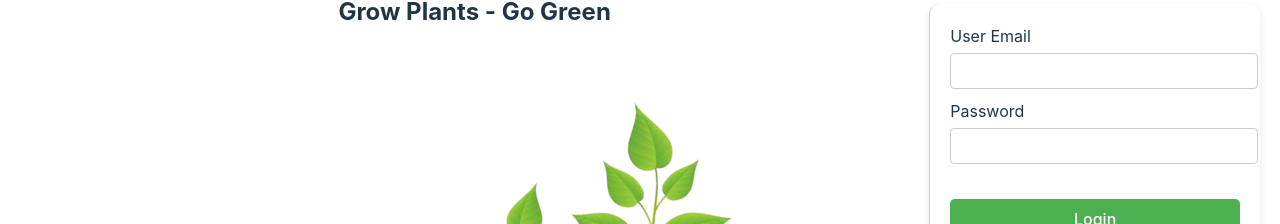
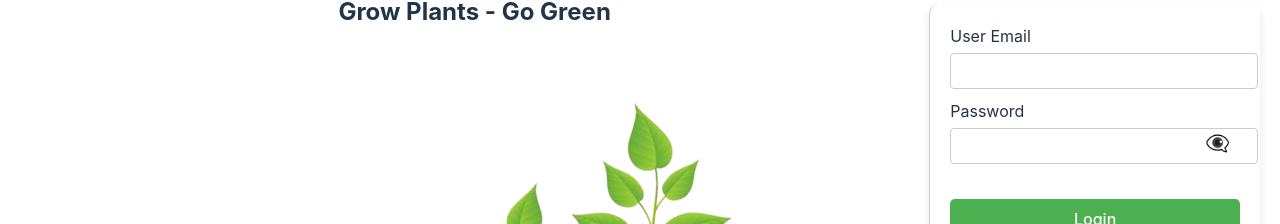
Before and after one commit to annagracep10/TinySprouts, a React (Vite) app: page / in a window 1280 px wide. Shown: the part 290-514 px from the top of the page. Built offline with nearby package versions, Linux system fonts and the light colour scheme.

Commit message:
Password view icon

```diff
--- a/src/components/LoginForm.jsx
+++ b/src/components/LoginForm.jsx
@@ -1,4 +1,5 @@
 import React, { useState } from "react";
+import PasswordInput from './PasswordInput';
 
 export const LoginForm = ({ setIsLogin, setUser }) => {
   const [userEmail, setUserEmail] = useState('');
@@ -60,7 +61,7 @@ export const LoginForm = ({ setIsLogin, setUser }) => {
           <label>User Email</label>
           <input type="email" required value={userEmail} onChange={(event) => setUserEmail(event.target.value)} />
           <label>Password</label>
-          <input type="password" required value={password} onChange={(event) => setPassword(event.target.value)} />
+          <PasswordInput password={password} setPassword={setPassword} />
         </div>
         <button type="submit">Login</button>
       </form>
--- /dev/null
+++ b/src/components/PasswordInput.jsx
@@ -0,0 +1,27 @@
+import React, { useState } from 'react';
+import '../styles/PasswordInput.css';
+
+const PasswordInput = ({ password, setPassword }) => {
+  const [showPassword, setShowPassword] = useState(false);
+
+  const toggleShowPassword = () => {
+    setShowPassword(!showPassword);
+  };
+
+  return (
+    <div className="password-input-container">
+      <input
+        type={showPassword ? 'text' : 'password'}
+        required
+        value={password}
+        onChange={(event) => setPassword(event.target.value)}
+        className="password-input"
+      />
+      <span className="eye-icon" onClick={toggleShowPassword}>
+        {showPassword ? '👁️' : '👁️‍🗨️'}
+      </span>
+    </div>
+  );
+};
+
+export default PasswordInput;
--- a/src/components/RegisterForm.jsx
+++ b/src/components/RegisterForm.jsx
@@ -1,4 +1,5 @@
 import React, { useState } from "react";
+import PasswordInput from './PasswordInput';
 
 export const RegisterForm = ({ setIsLogin }) => {
   const [userEmail, setUserEmail] = useState('');
@@ -48,7 +49,7 @@ export const RegisterForm = ({ setIsLogin }) => {
           <label>User Email</label>
           <input type="email" required value={userEmail} onChange={(event) => setUserEmail(event.target.value)} />
           <label>Password</label>
-          <input type="password" required value={userPassword} onChange={(event) => setUserPassword(event.target.value)} />
+          <PasswordInput password={userPassword} setPassword={setUserPassword} />
           <label>Role</label>
           <select value={userRole} required onChange={(event) => setUserRole(event.target.value)}>
             <option value="">Select Role</option>
--- /dev/null
+++ b/src/styles/PasswordInput.css
@@ -0,0 +1,20 @@
+.password-input-container {
+    position: relative;
+    display: flex;
+
+  }
+
+
+
+  .eye-icon {
+    position: absolute;
+    right: 10px;
+    cursor: pointer;
+    font-size: 20px;
+    color: #888;
+    transition: color 0.3s ease;
+  }
+
+  .eye-icon:hover {
+    color: #333;
+  }
```
